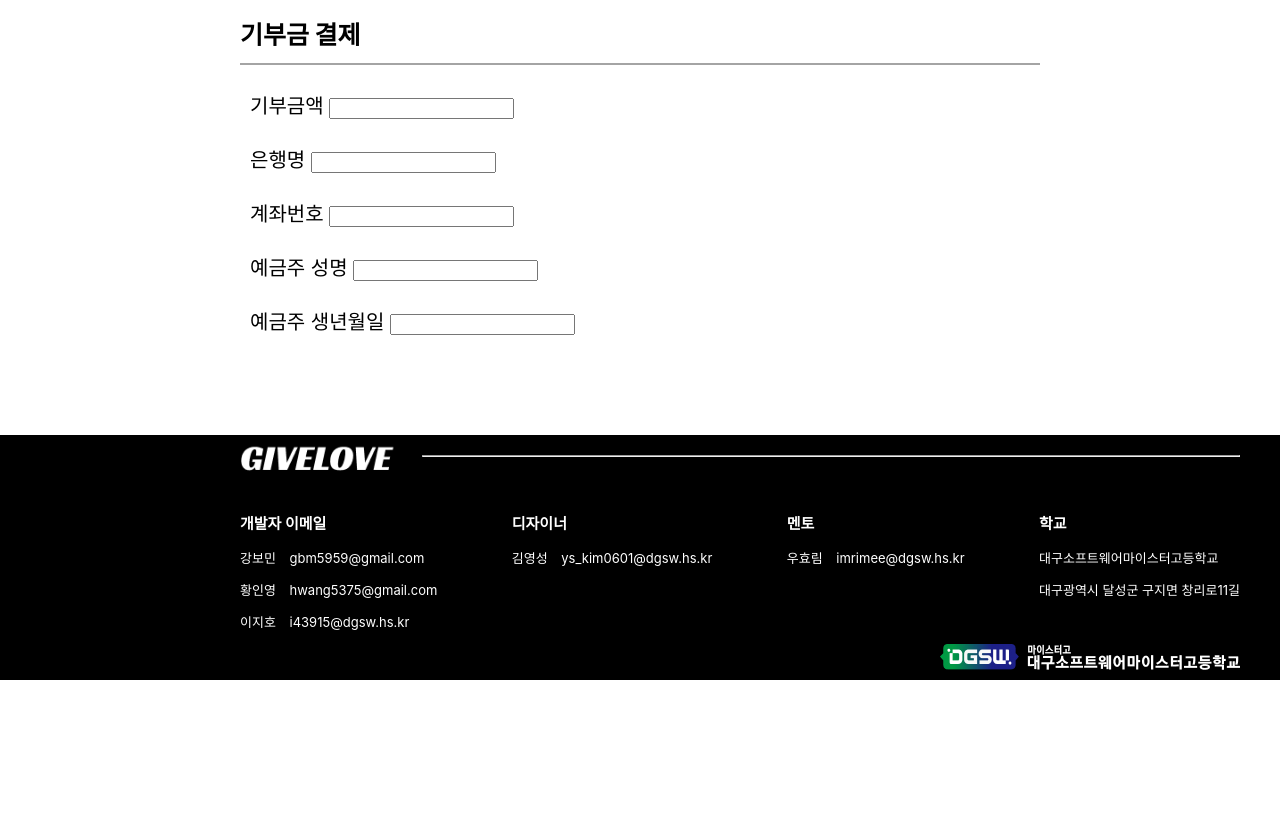
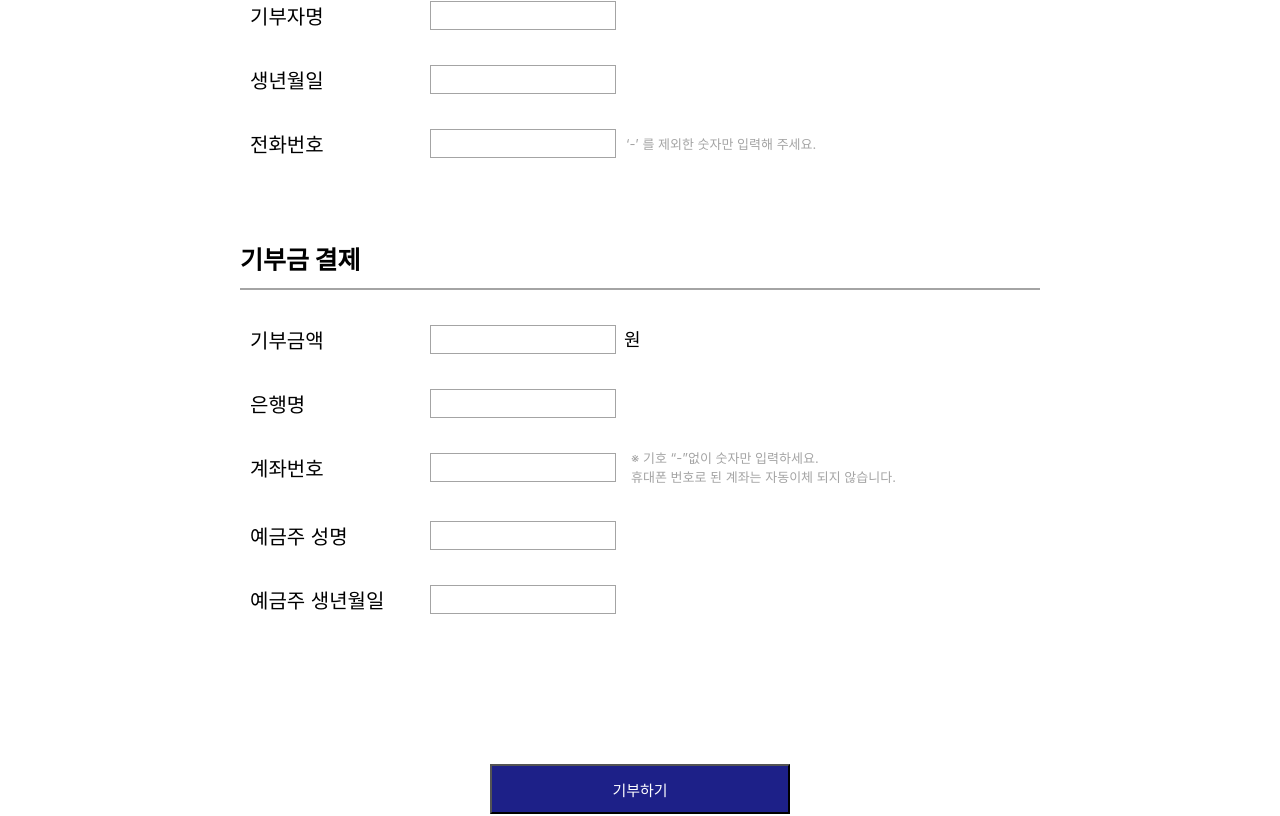
Before and after one commit to Hwanginyoung/Naresha2-GiveLove_project, a React (Create React App) app in the folder givelove/: page /Donatemoney in a window 1280 px wide. Shown: the part 386-1202 px from the top of the page. Before the commit the page ends 1066 px from the top, so only its background shows below. Built offline with nearby package versions, Linux system fonts and the light colour scheme.

Commit message:
donatemoney

```diff
--- a/givelove/src/containers/DonateMoney.css
+++ b/givelove/src/containers/DonateMoney.css
@@ -28,16 +28,55 @@
 
 #donatemoney .info{
     margin-left: 10px;
-    margin-top: 25px;
+    margin-top: 35px;
     font-size: 20px;
+
+    display: flex;
+
+    margin-right: 20px;
 }
 
-
-#donatemney #userinfo #info div{
-    width: 100px;
-    float: left;
+#donatemoney .info div{
+    width: 180px;
 }
 
-#donatemoney #userinfo input{
-    float: left;
+#donatemoney .info #numtext{
+    margin: 5px 0 0 10px;
+    font-size: 13px;
+    color: #A4A4A4;
 }
+
+#donatemoney .info #amounttext{
+    margin: 0 0 0 8px;
+    font-size: 18px;
+}
+
+#donatemoney .info #acnumtext{
+    margin: -5px 0 0 15px;
+    font-size: 13px;
+    color: #A4A4A4;
+}
+
+#donatemoney .info input{
+    border: 1px solid #A4A4A4;
+    height: 25px;
+    padding-left: 5px;
+}
+
+#donatemoney button{
+    width: 300px;
+    height: 50px;
+
+    margin: 0 auto;
+    display: flex;
+    align-items: center;
+
+    margin-top: 150px;
+
+    background-color: #1D2088;
+
+    color: white;
+    justify-content: center;
+    font-size: 15px;
+
+}
--- a/givelove/src/containers/DonateMoney.js
+++ b/givelove/src/containers/DonateMoney.js
@@ -9,25 +9,48 @@ function DonateMoney() {
       <Donateheader />
       <div id="donatemoney">
         <div id="userinfo">
-          {/* <div id="text">기부자 정보</div>
-          <div class="info">기부자명 <input></input> </div>
-          <div class="info">생년월일 <input></input> </div>
-          <div class="info">전화번호 <input></input> </div> */}
-
+          <div id="text">기부자 정보</div>
           <div class="info">
-            <div>기부자명</div>
+            <div>기부자명 </div>
             <input></input>
           </div>
+          <div class="info">
+            <div>생년월일 </div>
+            <input></input>
+          </div>
+          <div class="info">
+            <div>전화번호 </div>
+            <input></input>
+            <p id="numtext">‘-’ 를 제외한 숫자만 입력해 주세요.</p>
+          </div>
+        </div>
 
-        </div>
         <div id="payment">
           <div id="text">기부금 결제</div>
-          <div class="info">기부금액 <input></input> </div>
-          <div class="info">은행명 <input></input> </div>
-          <div class="info">계좌번호 <input></input> </div>
-          <div class="info">예금주 성명 <input></input> </div>
-          <div class="info">예금주 생년월일 <input></input> </div>
+          <div class="info">
+            <div>기부금액 </div>
+            <input></input>
+            <p id="amounttext">원</p>
+          </div>
+          <div class="info">
+            <div>은행명 </div>
+            <input></input>
+          </div>
+          <div class="info">
+            <div>계좌번호 </div>
+            <input></input>
+            <p id="acnumtext">※ 기호 “-”없이 숫자만 입력하세요.<br/>휴대폰 번호로 된 계좌는 자동이체 되지 않습니다.</p>
+          </div>
+          <div class="info">
+            <div>예금주 성명 </div>
+            <input></input>
+          </div>
+          <div class="info">
+            <div>예금주 생년월일 </div>
+            <input></input>
+          </div>
         </div>
+        <button>기부하기</button>
       </div>
     </>
   );
```
